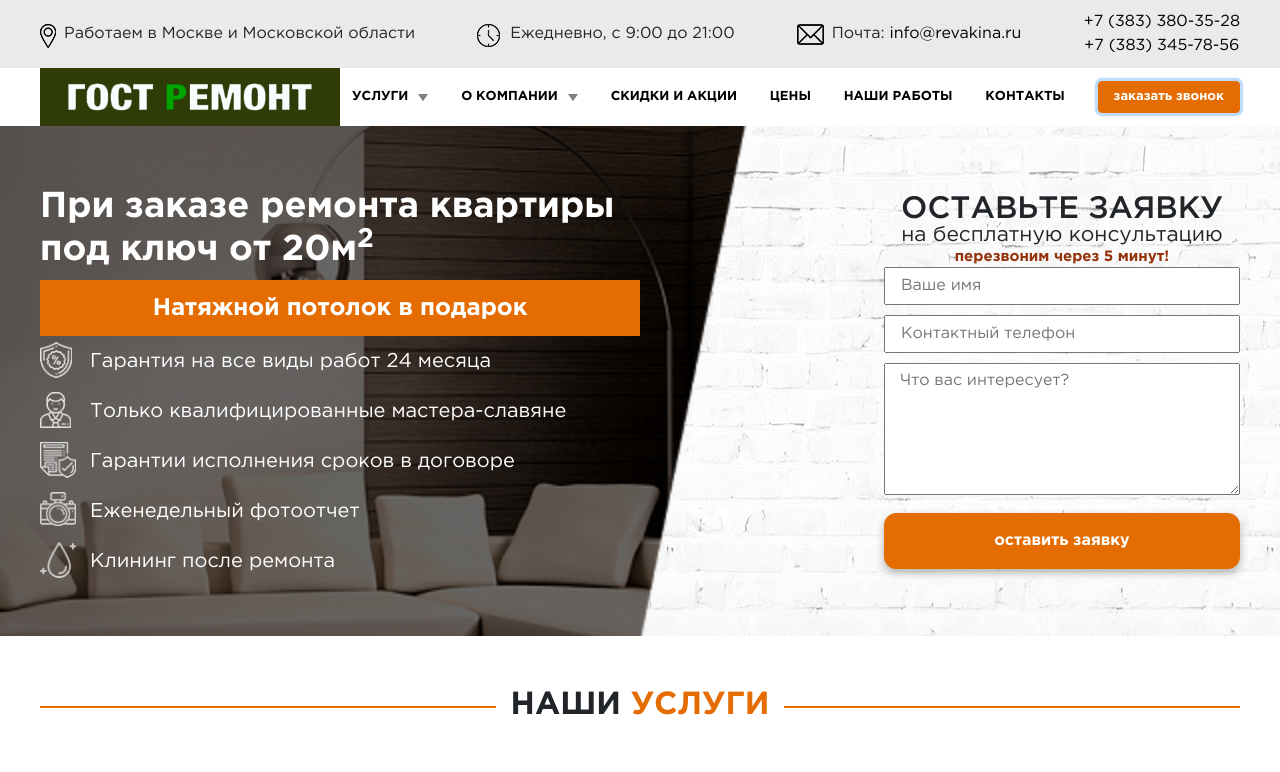
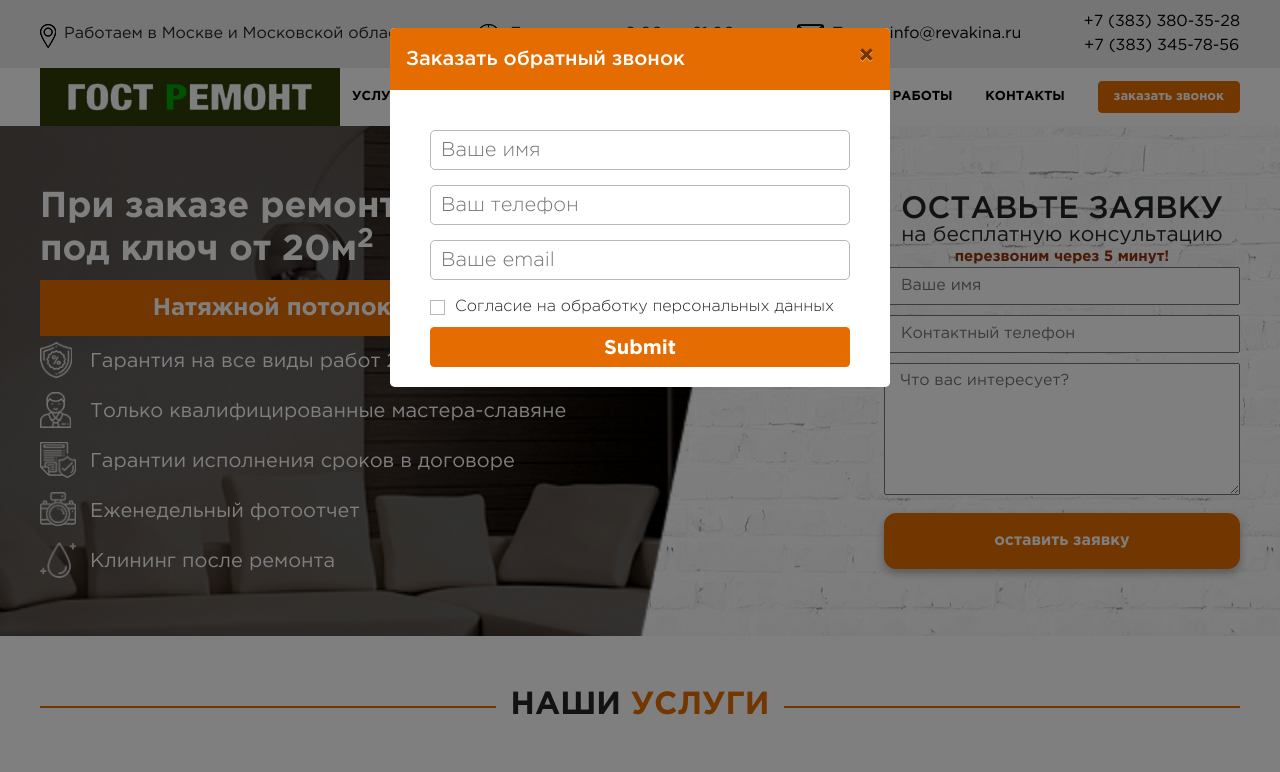
Before and after one commit to Svift87/GosRemont, a plain HTML site: page index.html in a window 1280 px wide. Both pictures are taken after a click on the button "заказать звонок". Shown: the top 772 px of the page. Drawn offline with nearby package versions, Linux system fonts and the light colour scheme.

Commit message:
Декстоп первой страницы

```diff
--- a/index.html
+++ b/index.html
@@ -3,6 +3,7 @@
 <head>
 	<meta charset="UTF-8">
 	<meta name="viewport" content="width=device-width, initial-scale=1, shrink-to-fit=no">
+
 	<link rel="stylesheet" href="style/bootstrap.min.css">
 	<link rel="stylesheet" href="style/style.css">
 	<title>Гост Ремонт</title>
@@ -154,7 +155,7 @@
 							<a href="#">контакты</a>
 						</li>
 						<li class="header__list">
-							<button class="btn header__dtn">
+							<button class="btn header__dtn" type="button" data-toggle="modal" data-target="#exampleModal">
 								заказать звонок
 							</button>
 						</li>
@@ -750,7 +751,7 @@
 							</li>
 						</ul>
 					</div>
-					<button class="btn price__dtn">
+					<button class="btn price__dtn" type="button" data-toggle="modal" data-target="#exampleModal">
 						Сделать точный расчет
 					</button>
 				</div>
@@ -798,7 +799,7 @@
 									<span>1500</span>
 									руб/м<sup>2</sup>
 								</p>
-								<button class="btn key__dtn">
+								<button class="btn key__dtn" type="button" data-toggle="modal" data-target="#exampleModal">
 									Сделать расчет
 								</button>
 							</div>
@@ -830,7 +831,7 @@
 									<span>2700</span>
 									руб/м<sup>2</sup>
 								</p>
-								<button class="btn key__dtn">
+								<button class="btn key__dtn" type="button" data-toggle="modal" data-target="#exampleModal">
 									Сделать расчет
 								</button>
 							</div>
@@ -866,7 +867,7 @@
 									<span>4000</span>
 									руб/м<sup>2</sup>
 								</p>
-								<button class="btn key__dtn">
+								<button class="btn key__dtn" type="button" data-toggle="modal" data-target="#exampleModal">
 									Сделать расчет
 								</button>
 							</div>
@@ -899,7 +900,7 @@
 									<span>1500</span>
 									руб/м<sup>2</sup>
 								</p>
-								<button class="btn key__dtn">
+								<button class="btn key__dtn" type="button" data-toggle="modal" data-target="#exampleModal">
 									Сделать расчет
 								</button>
 							</div>
@@ -931,7 +932,7 @@
 									<span>2700</span>
 									руб/м<sup>2</sup>
 								</p>
-								<button class="btn key__dtn">
+								<button class="btn key__dtn" type="button" data-toggle="modal" data-target="#exampleModal">
 									Сделать расчет
 								</button>
 							</div>
@@ -967,7 +968,7 @@
 									<span>4000</span>
 									руб/м<sup>2</sup>
 								</p>
-								<button class="btn key__dtn">
+								<button class="btn key__dtn" type="button" data-toggle="modal" data-target="#exampleModal">
 									Сделать расчет
 								</button>
 							</div>
@@ -1000,7 +1001,7 @@
 									<span>1500</span>
 									руб/м<sup>2</sup>
 								</p>
-								<button class="btn key__dtn">
+								<button class="btn key__dtn" type="button" data-toggle="modal" data-target="#exampleModal">
 									Сделать расчет
 								</button>
 							</div>
@@ -1032,7 +1033,7 @@
 									<span>2700</span>
 									руб/м<sup>2</sup>
 								</p>
-								<button class="btn key__dtn">
+								<button class="btn key__dtn" type="button" data-toggle="modal" data-target="#exampleModal">
 									Сделать расчет
 								</button>
 							</div>
@@ -1068,7 +1069,7 @@
 									<span>4000</span>
 									руб/м<sup>2</sup>
 								</p>
-								<button class="btn key__dtn">
+								<button class="btn key__dtn" type="button" data-toggle="modal" data-target="#exampleModal">
 									Сделать расчет
 								</button>
 							</div>
@@ -1083,20 +1084,6 @@
 					Калькулятор <span class="redhead">ремонта</span>
 				</h2>
 				<div class="calc__block">
-					<!-- <ul class="calc__tab--item">
-						<li class="calc__tab--list active">
-							Комната
-						</li>
-						<li class="calc__tab--list">
-							Квартира
-						</li>
-						<li class="calc__tab--list">
-							Офис
-						</li>
-						<li class="calc__tab--list">
-							Коттедж
-						</li>
-					</ul>		 -->
 					<div class="calc__top__btn">
 						<input name="btnCalc" type="radio" value="1.5" class="calc__radio__btn room" checked>
 						<input name="btnCalc" type="radio" value="1.6" class="calc__radio__btn apartment">
@@ -1598,7 +1585,34 @@
 			</div>
 		</div>
 	</footer>
+	<div class="feedback modal fade" id="exampleModal" tabindex="-1" role="dialog" aria-labelledby="exampleModalLabel" aria-hidden="true">
+		<div class="modal-dialog" role="document">
+			<div class="modal-content">
+				<div class="modal-header">
+					<h5 class="modal-title" id="exampleModalLabel">Заказать обратный звонок</h5>
+					<button type="button" class="close" data-dismiss="modal" aria-label="Close">
+						<span aria-hidden="true">&times;</span>
+					</button>
+				</div>
+
+				<form action="#" class="feedback__form">
+					<input type="text" class="feedback__input" placeholder="Ваше имя">
+					<input type="tel" class="feedback__input" placeholder="Ваш телефон">
+					<input type="email" class="feedback__input"  placeholder="Ваше email">
+					<input type="checkbox" class="feedback__checkbox" name="checkbox-feedback" id="checkboxFeedback">
+					<label for="checkboxFeedback" class="feedback__lable">
+						Согласие на обработку персональных данных
+					</label>
+					<input type="submit" class="btn feedback__btn">
+				</form>
+
+			</div>
+		</div>
+	</div>
 	<script src="js/bootstrap.min.js"></script>
 	<script src="js/script.js"></script>
+	<script src="https://code.jquery.com/jquery-3.3.1.slim.min.js" integrity="sha384-q8i/X+965DzO0rT7abK41JStQIAqVgRVzpbzo5smXKp4YfRvH+8abtTE1Pi6jizo" crossorigin="anonymous"></script>
+	<script src="https://cdnjs.cloudflare.com/ajax/libs/popper.js/1.14.7/umd/popper.min.js" integrity="sha384-UO2eT0CpHqdSJQ6hJty5KVphtPhzWj9WO1clHTMGa3JDZwrnQq4sF86dIHNDz0W1" crossorigin="anonymous"></script>
+	<script src="https://stackpath.bootstrapcdn.com/bootstrap/4.3.1/js/bootstrap.min.js" integrity="sha384-JjSmVgyd0p3pXB1rRibZUAYoIIy6OrQ6VrjIEaFf/nJGzIxFDsf4x0xIM+B07jRM" crossorigin="anonymous"></script>
 </body>
 </html>
--- a/style/style.less
+++ b/style/style.less
@@ -1608,3 +1608,76 @@ input[type=range] {
 .footer__col--contacts {
 	width: 31%;
 }
+
+.feedback {
+	// display: flex;
+	align-items: center;
+	justify-content: center;
+
+	.modal-title {
+		color: #fff;
+	}
+	.modal-content {
+		border: none;
+	}
+	.modal-header {
+		background-color: #E46C00;
+		border: none;
+	}
+}
+
+.feedback__form {
+	padding: 40px;
+	padding-bottom: 20px;
+}
+
+.feedback__input {
+	width: 100%;
+	height: 40px;
+	padding: 10px;
+	font-size: 20px;
+	font-weight: lighter;
+	margin-bottom: 15px;
+	border-radius: 5px;
+	border: 1px solid #b8b8b8;
+}
+
+.feedback__btn {
+	width: 100%;
+	height: 40px;
+	font-size: 20px;
+}
+
+.feedback__lable {
+	font-weight: lighter;
+	padding-left: 25px;
+	position: relative;
+	display: flex;
+	align-items: center;
+	font-size: 16px;
+	&::after {
+		content: '';
+		position: absolute;
+		left: 0;
+		width: 15px;
+		height: 15px;
+		border: 1px solid #b8b8b8;
+	}
+}
+
+.feedback__checkbox {
+	display: none;
+}
+
+.feedback__checkbox:checked ~ .feedback__lable {
+	&::before {
+		content: '';
+		position: absolute;
+		left: 0;
+		width: 15px;
+		height: 15px;
+		background-image: url(../img/Vector3.svg);
+		background-position: center;
+		background-size: cover;
+	}
+}
```
Also changed, not shown: style/style.css.
